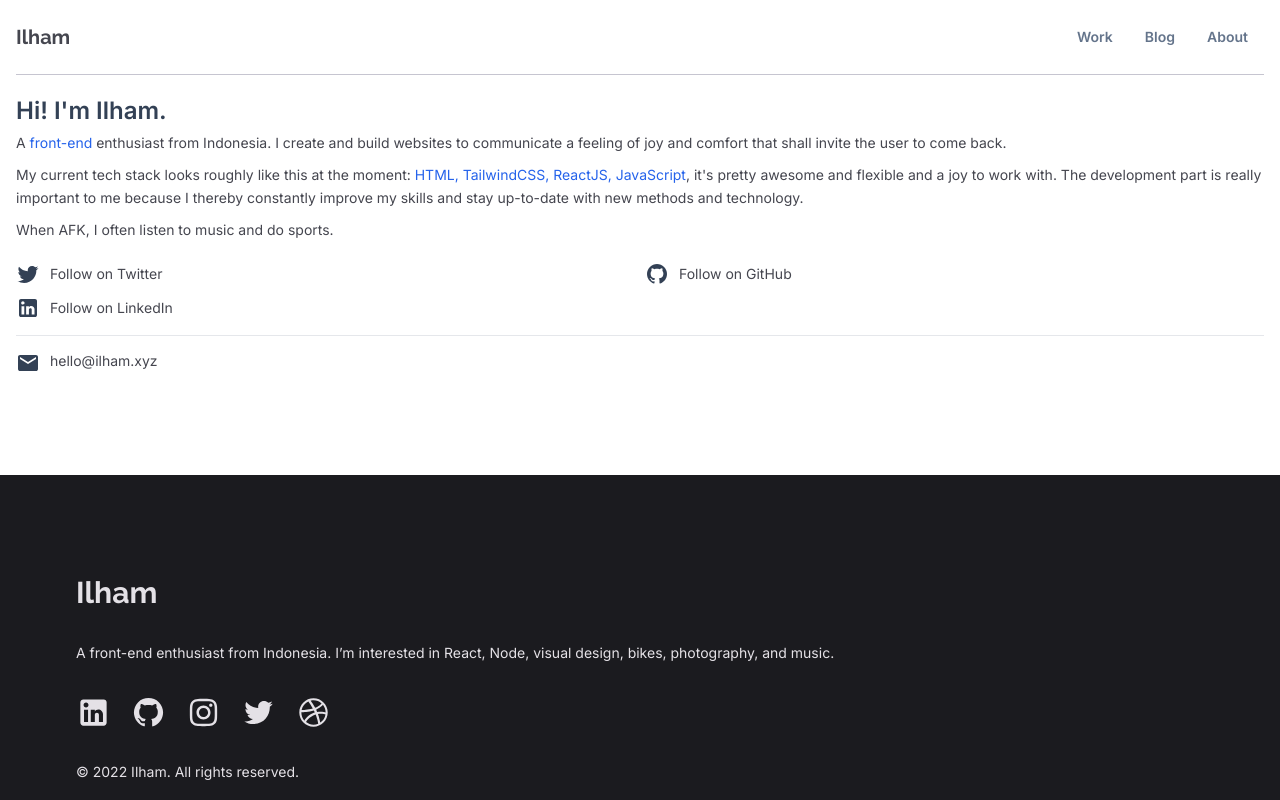
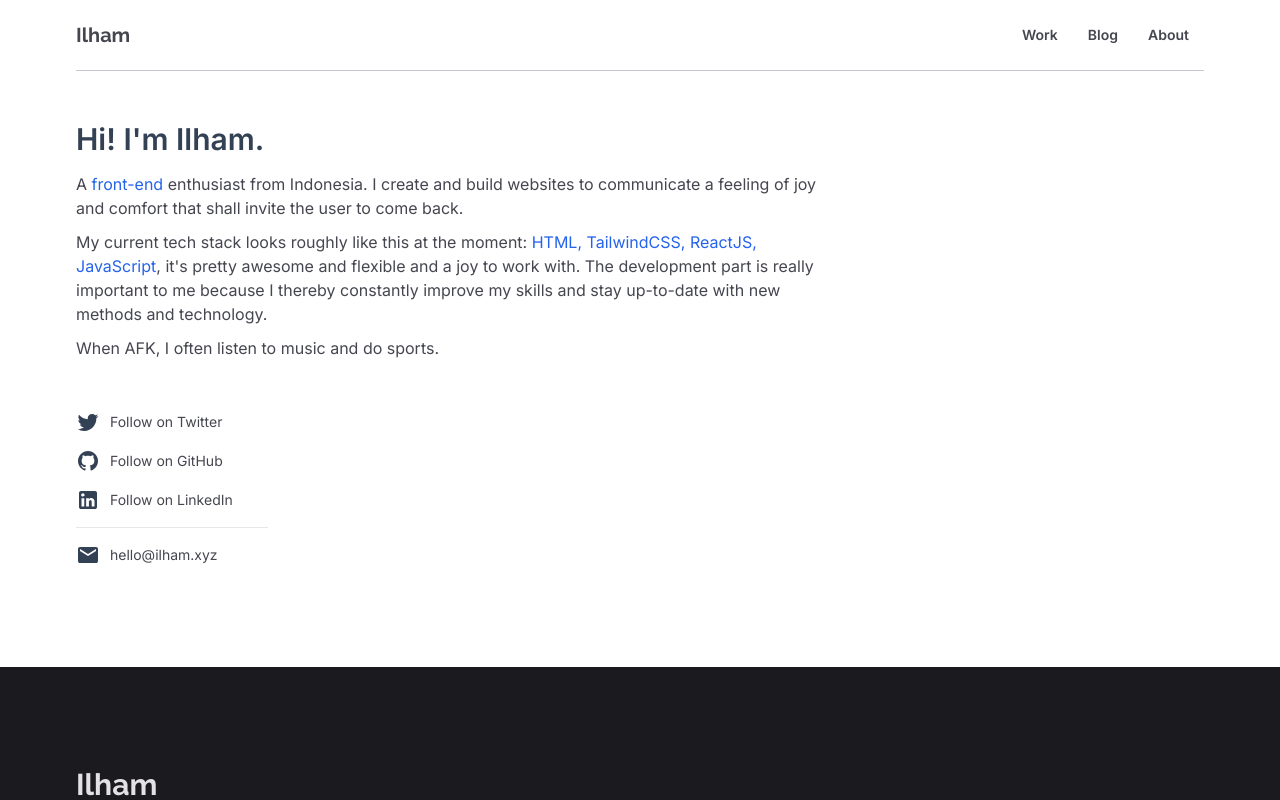
Before and after one commit to ilhamprabaswara/ilham.cc, a Next.js app: page /about in a window 1280 px wide. Shown: the top 800 px of the page. Built offline with nearby package versions, Linux system fonts and the light colour scheme.

Commit message:
Change desktop styling

```diff
--- a/components/layout.js
+++ b/components/layout.js
@@ -11,7 +11,7 @@ export default function Layout({ children }) {
         <meta name="viewport" content="width=device-width, initial-scale=1" />
         <link rel="icon" href="/img/favicon.ico" />
       </Head>
-      <div className="box-border mx-auto mb-[50px] px-4 text-[#45464F]">
+      <div className="box-border max-w-[1128px] mx-auto mb-[50px] px-4 text-[#45464F] md:px-0 md:mb-[100px]">
         <NavBar />
         {children}
       </div>
--- a/components/navbar.js
+++ b/components/navbar.js
@@ -8,7 +8,7 @@ export default function NavBar() {
   };
   return (
     <header>
-      <nav className="border-b border-[#C6C5D0] mb-5 py-[11px] text-[#45464F]">
+      <nav className="border-b border-[#C6C5D0] mb-5 py-[10px] text-[#45464F] md:mb-[50px]">
         <div className="flex flex-wrap items-center justify-between">
           <Link href="/">
             <span className="font-bold font-Raleway text-xl whitespace-nowrap">
@@ -43,7 +43,7 @@ export default function NavBar() {
             className={`${isHidden ? "hidden" : ""} w-full md:block md:w-auto`}
             id="navbar-default"
           >
-            <ul className="flex flex-col p-4 mt-4 border border-gray-100 rounded-lg md:flex-row md:space-x-8 md:mt-0 md:text-sm md:font-medium md:border-0">
+            <ul className="flex flex-col p-[15px] mt-4 border border-gray-100 rounded-lg md:flex-row md:gap-[30px] md:mt-0 md:text-sm md:font-medium md:border-0">
               {[
                 ["Work", "/work"],
                 ["Blog", "/blog"],
@@ -51,7 +51,7 @@ export default function NavBar() {
               ].map(([title, url]) => (
                 <li key={title}>
                   <Link
-                    className="block transition font-semibold py-2 pl-3 pr-4 text-slate-500 rounded hover:bg-gray-100 md:hover:bg-transparent md:border-0 md:hover:text-blue-600 md:p-0"
+                    className="block text-sm transition font-semibold py-[10px] pl-3 pr-4 text-[#45464F] rounded hover:bg-gray-100 md:hover:bg-transparent md:border-0 md:hover:text-blue-600 md:p-0"
                     href={url}
                   >
                     {title}
--- a/pages/about.js
+++ b/pages/about.js
@@ -7,19 +7,20 @@ export default function About() {
   return (
     <Layout>
       <div className="grid mb-[50px] md:mb-[100px] md:items-center md:gap-20">
-        <div>
-          <h1 className="text-slate-700 text-2xl font-semibold mb-[5px]">
+        <div className="max-w-[744px]">
+          <h1 className="text-slate-700 text-2xl font-semibold mb-[15px] md:text-3xl">
             {/* <mark className="leading-[0em] inline-block pb-[0.5em] bg-blue-300 pr-1"> */}
             {/* Tech. Bikes. Foods. Music. */}
             Hi! I'm Ilham.
             {/* </mark> */}
           </h1>
-          <p className="text-sm mb-[10px] leading-[1.6em]">
+          <div className="flex flex-col mb-[30px] gap-[10px] md:mb-[50px]">
+            <p className="text-sm leading-[1.6em] md:text-base">
               A <span className="text-blue-600">front-end</span> enthusiast from
               Indonesia. I create and build websites to communicate a feeling of
               joy and comfort that shall invite the user to come back.{" "}
             </p>
-          <p className="text-sm mb-[10px] leading-[1.6em]">
+            <p className="text-sm leading-[1.6em] md:text-base">
               My current tech stack looks roughly like this at the moment:{" "}
               <span className="text-blue-600">
                 HTML, TailwindCSS, ReactJS, JavaScript
@@ -29,10 +30,13 @@ export default function About() {
               constantly improve my skills and stay up-to-date with new methods
               and technology.
             </p>
-          <p className="text-sm mb-5 leading-[1.6em]">
+            <p className="text-sm leading-[1.6em] md:text-base">
               When AFK, I often listen to music and do sports.
             </p>
-          <div className="grid md:grid-cols-2 gap-[10px]">
+          </div>
+
+          <div className="social max-w-[192px]">
+            <div className="grid gap-[15px]">
               <Link
                 href="#"
                 className="group flex gap-[10px] items-center hover:text-blue-600 transition"
@@ -84,7 +88,7 @@ export default function About() {
             </div>
             <Link
               href="mailto:hello@ilham.xyz"
-            className="group flex gap-[10px] hover:text-blue-600 mt-[15px] pt-[15px] border-t-[1px] transition"
+              className="group flex gap-[10px] items-center hover:text-blue-600 mt-[15px] pt-[15px] border-t-[1px] transition"
             >
               <svg
                 className="group-hover:fill-blue-600 transition"
@@ -98,6 +102,7 @@ export default function About() {
               </svg>
               <span className="text-sm">hello@ilham.xyz</span>
             </Link>
+          </div>
         </div>
       </div>
       {/* <div className="mb-[50px] md:mb-[100px]">
--- a/pages/blog/index.js
+++ b/pages/blog/index.js
@@ -6,8 +6,8 @@ import { getSortedPostsData } from "@/lib/posts";
 export default function Blog({ allPostsData }) {
   return (
     <Layout>
-      <div className="grid gap-[60px] md:grid-cols-[1fr_200px]">
-        <main className="grid gap-10 md:grid-cols-2">
+      <div className="grid gap-[60px] md:grid-cols-[1fr_168px] md:gap-6">
+        <main className="grid gap-10 md:grid-cols-2 md:gap-x-6 md:gap-y-[50px]">
           <BlogList {...allPostsData} />
         </main>
         <aside className="">
--- a/pages/index.js
+++ b/pages/index.js
@@ -2,15 +2,17 @@ import Layout from "@/components/layout";
 import NavBar from "@/components/navbar";
 import BlogList from "../components/blogList";
 import { getSortedPostsData } from "@/lib/posts";
+import Link from "next/link";
 
 export default function Home({ allPostsData }) {
+  allPostsData = allPostsData.slice(0, 3);
   return (
     <>
       <Layout>
         <main>
           <div className="mb-[50px]">
             <img
-              className="h-[215px] mb-2.5 object-cover rounded-lg md:w-[500px]"
+              className="h-[215px] mb-2.5 object-cover rounded-lg md:h-[325px] md:w-[552px]"
               src="/ilham-avatar-large.png"
             />
             <p className="font-semibold text-xl text-[#1B1B1F] leading-[1.4em]">
@@ -25,9 +27,14 @@ export default function Home({ allPostsData }) {
             <div className="mb-5 uppercase text-[11px] tracking-[2px] font-semibold">
               Blog
             </div>
-            <div className="grid gap-10 mb-10 md:grid-cols-3">
+            <div className="grid gap-6 mb-10 md:grid-cols-3">
               <BlogList {...allPostsData} />
             </div>
+            <Link href={`/blog`}>
+              <div className="inline-block bg-[#004DEB] px-6 py-[10px] rounded-full text-white text-sm">
+                {`See all posts ->`}
+              </div>
+            </Link>
           </div>
         </main>
       </Layout>
--- a/pages/work.js
+++ b/pages/work.js
@@ -8,7 +8,7 @@ export default function Work() {
       <h1 className="leading[1.4em] text-xl font-medium">
         These are some things that I’ve recently built, enjoy.
       </h1>
-      <div className="grid gap-10 mt-[30px] md:grid-cols-3">
+      <div className="grid gap-10 mt-[30px] md:grid-cols-3 md:gap-6">
         <div className="flex flex-col gap-[15px]">
           <img src="/img/work/movie-list.png" />
           <p className="font-semibold text-[#004DEB]">Featured Project</p>
```
Lines whose indentation alone changed are shown as unchanged.
